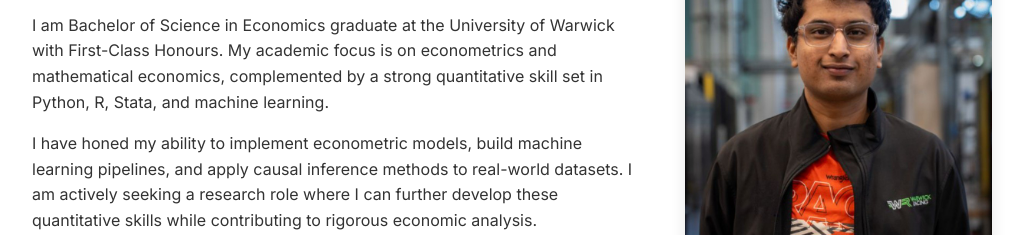
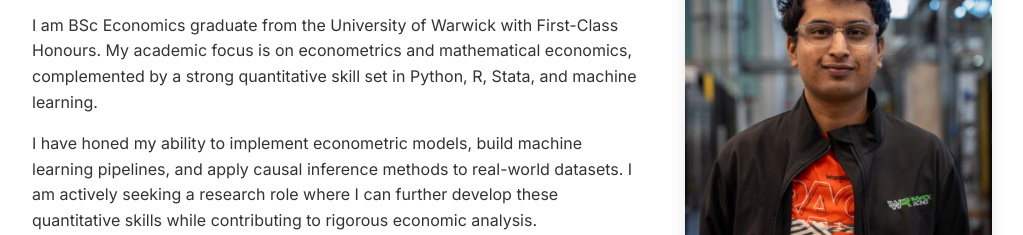
Before and after one commit to shiva-chelluri/shiva-chelluri.github.io, a plain HTML site: page index.html in a window 1280 px wide. Shown: the part 263-498 px from the top of the page, without its empty margins (128-1151 px from the left). Drawn offline with Linux system fonts and the light colour scheme.

Commit message:
updated website post undergrad

```diff
--- a/index.html
+++ b/index.html
@@ -27,7 +27,7 @@
             <div class="intro-text">
                 <h1>About Me</h1>
                 <p>
-                    I am  Bachelor of Science in Economics graduate at the University of Warwick with First-Class Honours. My academic focus is on econometrics and mathematical economics, complemented by a strong quantitative skill set in Python, R, Stata, and machine learning.
+                    I am  BSc Economics graduate from the University of Warwick with First-Class Honours. My academic focus is on econometrics and mathematical economics, complemented by a strong quantitative skill set in Python, R, Stata, and machine learning.
                 </p>
                 <p>
                     I have honed my ability to implement econometric models, build machine learning pipelines, and apply causal inference methods to real-world datasets. I am actively seeking a research role where I can further develop these quantitative skills while contributing to rigorous economic analysis.
```
